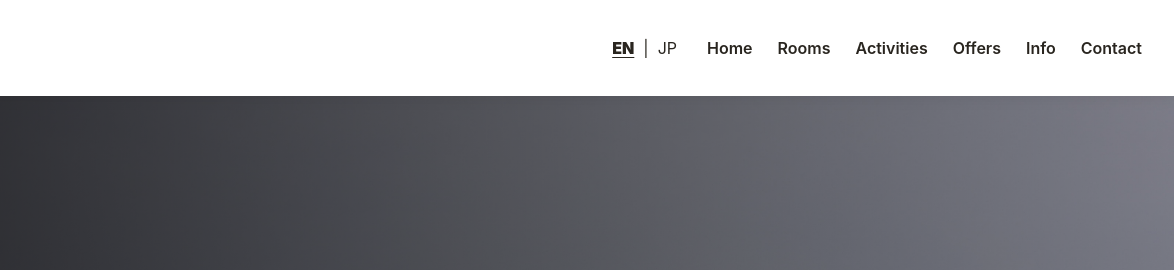
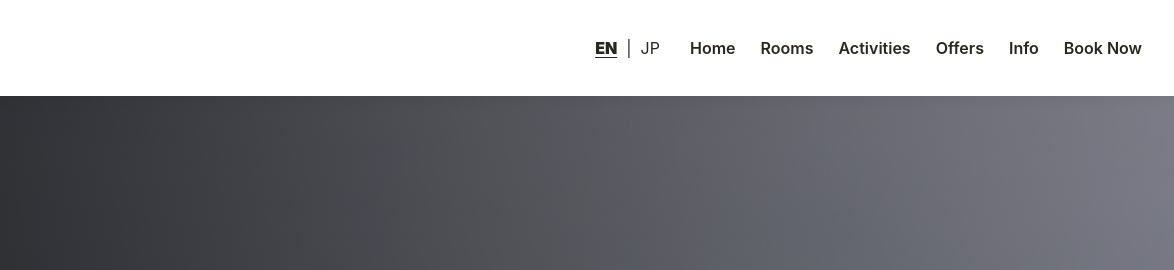
Before and after one commit to JMOJPG/DicoSurfPoint, a plain HTML site: page contact.html in a window 1280 px wide. Shown: the top 270 px of the page, 106-1280 px from the left. Drawn offline with Linux system fonts and the light colour scheme.

Commit message:
Update contact.html

```diff
--- a/contact.html
+++ b/contact.html
@@ -44,7 +44,7 @@ header{height:88px;background:#fff;display:flex;align-items:center;gap:22px;padd
 <div class="lang"><a class="current" href="contact.html" lang="en" aria-current="page">EN</a> &nbsp;|&nbsp; <a href="contact-jp.html" lang="ja">JP</a></div>
 <button class="menu-btn" type="button" aria-label="Open menu" aria-expanded="false" aria-controls="en-navigation"><span></span><span></span><span></span></button>
 <nav id="en-navigation" class="nav" aria-label="Main navigation">
-<a href="index.html">Home</a><a href="rooms.html">Rooms</a><a href="activities.html">Activities</a><a href="offers.html">Offers</a><a href="info.html">Info</a><a href="contact.html" aria-current="page">Contact</a>
+<a href="index.html">Home</a><a href="rooms.html">Rooms</a><a href="activities.html">Activities</a><a href="offers.html">Offers</a><a href="info.html">Info</a><a href="contact.html" aria-current="page">Book Now</a>
 </nav>
 </header>
 <main>
```
